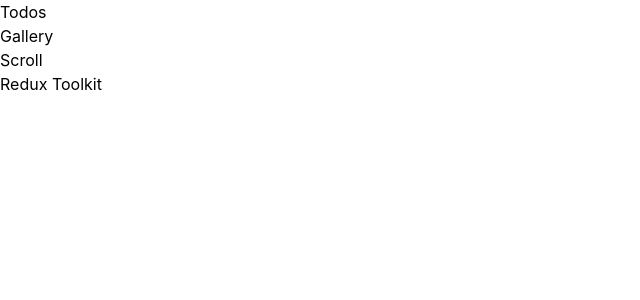
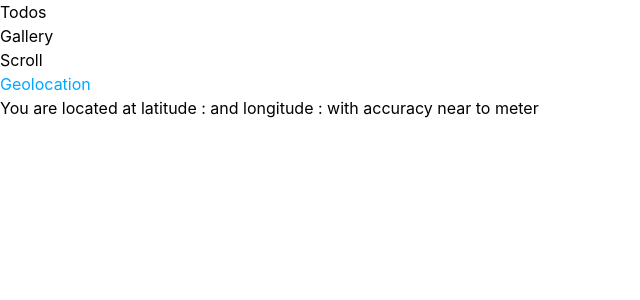
Before and after one commit to tailornirmal/react-utility-components, a React (Create React App) app: page /geolocation in a window 1280 px wide. Shown: the top 300 px of the page, without its empty margins (0-640 px from the left). Built offline with nearby package versions, Linux system fonts and the light colour scheme; no server answers.

Commit message:
added Geolocation fetching component

```diff
--- a/src/App.js
+++ b/src/App.js
@@ -1,9 +1,10 @@
+import React from "react";
 import { Routes, Route } from "react-router-dom";
 import Gallery from "./components/plugnplaycomponents/Gallery";
 import Todos from "./components/plugnplaycomponents/Todo/Todos";
 import NavBar from "./components/Navbar/NavBar";
 import Scroll from "./components/plugnplaycomponents/Scroll/Scroll";
-import ReduxRTK from "./Redux/ReduxRTK";
+import Geolocation from "./components/Geolocation";
 
 import "./App.css";
 
@@ -15,7 +16,7 @@
         <Route path="/gallery" element={<Gallery />} />
         <Route path="/todos" element={<Todos />} />
         <Route path="/scroll" element={<Scroll />} />
-        <Route path="/reduxtoolkit" element={<ReduxRTK />} />
+        <Route path="/geolocation" element={<Geolocation />} />
       </Routes>
     </div>
   );
--- /dev/null
+++ b/src/components/Geolocation.js
@@ -0,0 +1,52 @@
+import React, { useEffect, useState } from "react";
+
+const options = {
+  enableHighAccuracy: true,
+  timeout: 100,
+  maximumAge: 0,
+};
+
+export default function Geolocation() {
+  const [location, setLocation] = useState({
+    latitude: "",
+    longitude: "",
+    accuracy: "",
+  });
+  const [error, setError] = useState({ code: "", message: "" });
+
+  useEffect(() => {
+    if ("geolocation" in navigator && window.navigator) {
+      navigator.geolocation.getCurrentPosition(success, errorFn, options);
+    } else {
+        setError({ code: 404, message: 'Geolocation is not supported by this browser' });
+    }
+  }, []);
+
+  const success = (pos) => {
+    const crd = pos.coords;
+    const location = {
+      latitude: crd.latitude,
+      longitude: crd.longitude,
+      accuracy: crd.accuracy,
+    };
+
+    setLocation(location);
+  };
+
+  const errorFn = ({ code, message }) => {
+    console.warn(`ERROR(${code}): ${message}`);
+    setError({ code, message });
+  };
+
+  console.log(location);
+  console.log(error);
+
+  let content = "";
+  if (error.code && error.message) {
+    content = `Sorry. there is an error in fetching location. ${error?.message}`;
+  } else {
+    content = `You are located at latitude : ${location.latitude} and longitude : ${location.longitude} with accuracy near to ${location.accuracy} meter`;
+  }
+
+  return <div>{content}</div>;
+}
--- a/src/components/Navbar/NavBar.js
+++ b/src/components/Navbar/NavBar.js
@@ -1,3 +1,4 @@
+import React from "react";
 import { NavLink } from "react-router-dom";
 
 const NavBar = () => {
@@ -27,9 +28,9 @@
         </li>
         <li>
           <NavLink
-            to="/reduxtoolkit"
+            to="/geolocation"
           >
-            Redux Toolkit
+            Geolocation
           </NavLink>
         </li>
       </ul>
```
